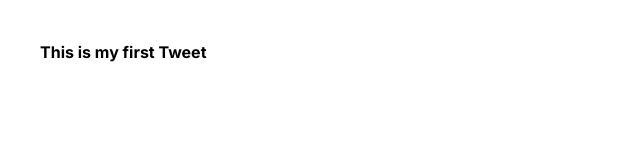
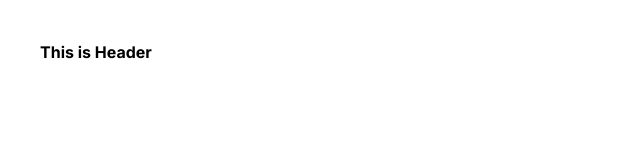
Before and after one commit to SHAZIA0101/amazone, a Next.js app: page / in a window 1280 px wide. Shown: the top 160 px of the page, without its empty margins (0-640 px from the left). Built offline with nearby package versions, Linux system fonts and the light colour scheme.

Commit message:
my updated file

```diff
--- /dev/null
+++ b/src/app/components/Header.tsx
@@ -0,0 +1,11 @@
+import React from 'react'
+
+const Header = () => {
+  return (
+   <div className='texl-lg font-bold ml-10 mt-10'>This is Header</div>
+
+
+  )
+}
+
+export default Header
--- a/src/app/components/Tweet.tsx
+++ /dev/null
@@ -1,11 +0,0 @@
-import React from 'react'
-
-const Tweet = () => {
-  return (
-   <div className='texl-lg font-bold ml-10 mt-10'>This is my first Tweet</div>
-
-
-  )
-}
-
-export default Tweet
--- a/src/app/page.tsx
+++ b/src/app/page.tsx
@@ -1,8 +1,8 @@
 import Image from 'next/image'
-import Tweet from './components/Tweet'
+import Header from './components/Header'
 
 export default function Home() {
   return (
-<Tweet/>
+<Header/>
   )
 }
```
